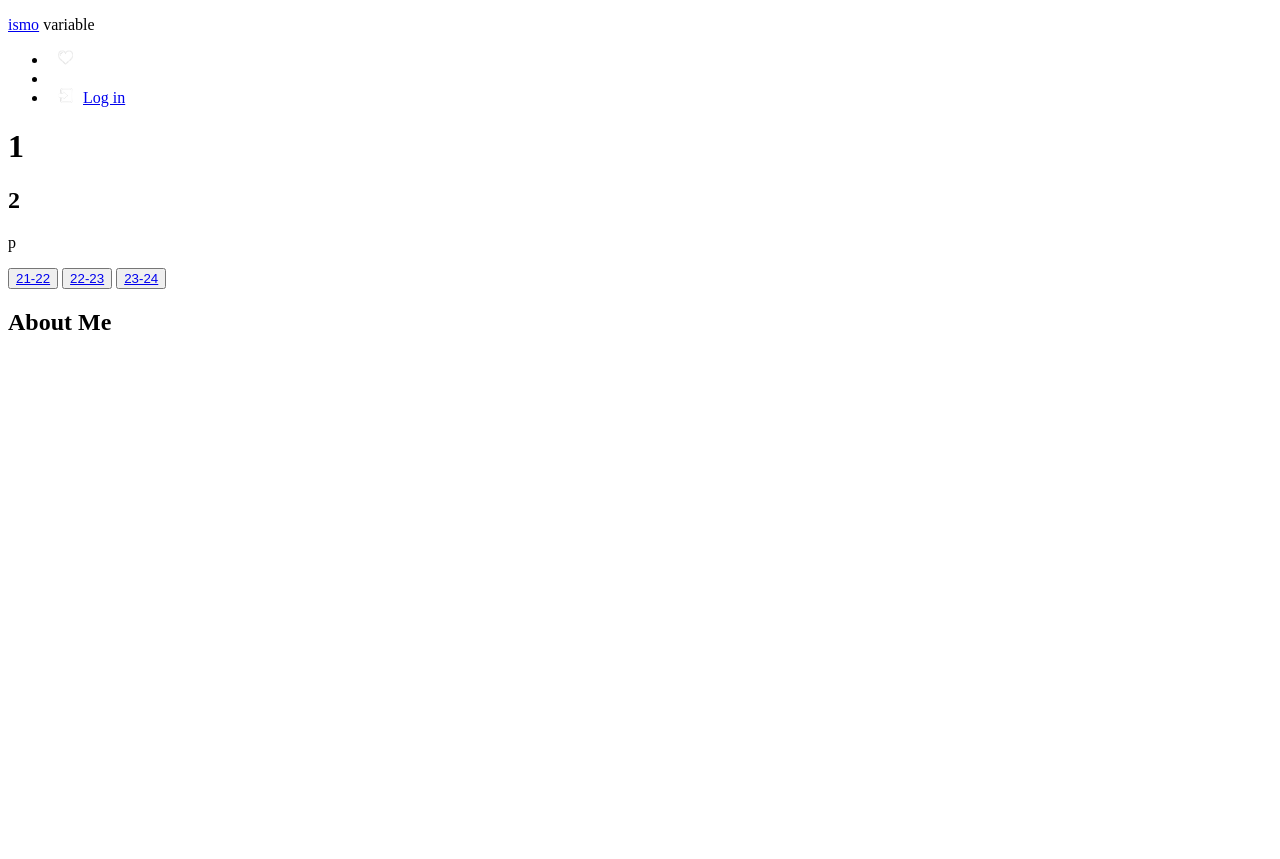
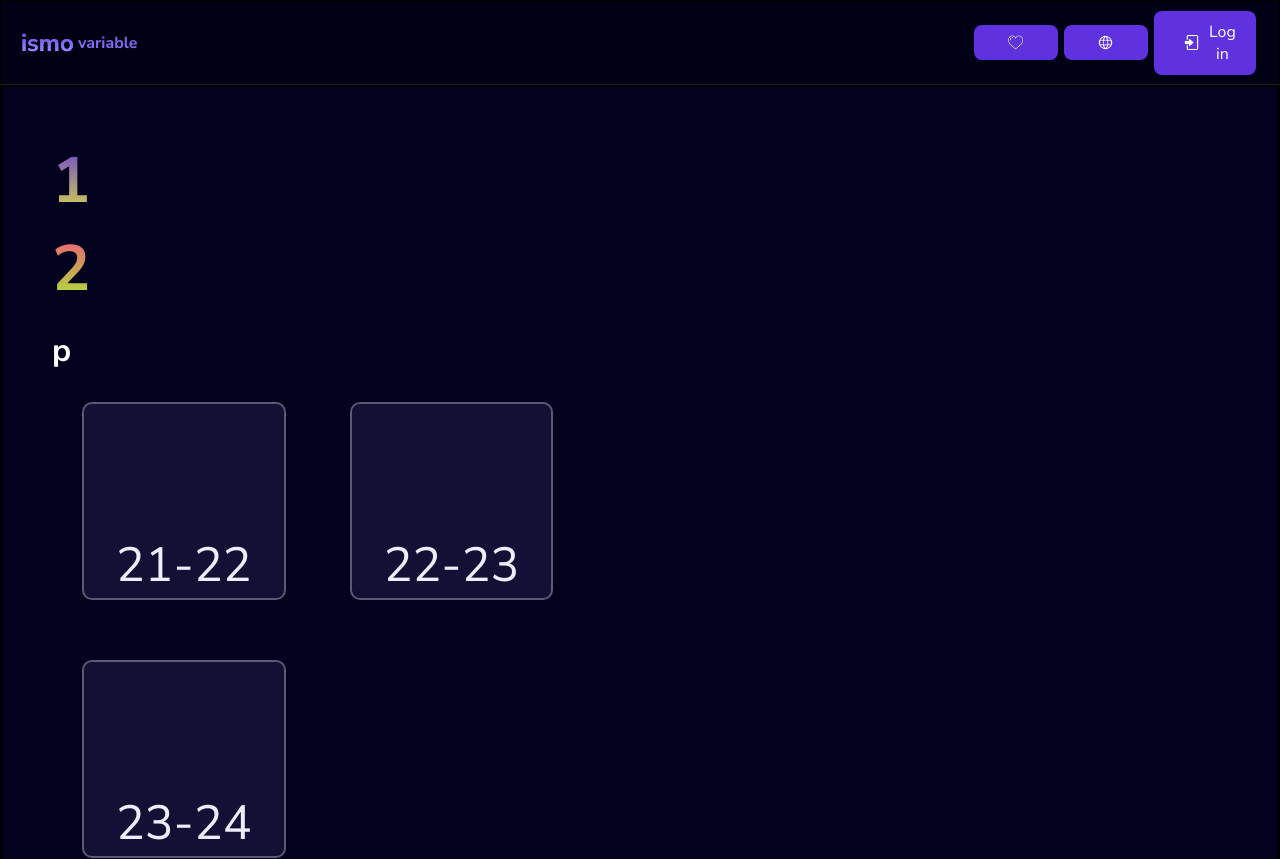
Before and after one commit to Aless-OP/ismos, a plain HTML site: page docs/index.html in a window 1280 px wide. Shown: the top 859 px of the page. Before the commit the page ends 800 px from the top, so only its background shows below. Drawn offline with Linux system fonts and the light colour scheme.

Commit message:
Update index.html

```diff
--- a/docs/index.html
+++ b/docs/index.html
@@ -5,7 +5,7 @@
     <meta name="viewport" content="width=device-width, initial-scale=1.0">
     <title>ismo (sujeto a cambios)</title>
     <link rel="icon" href="/ismos/images/favicon.ico" type="image/x-icon">
-    <link rel="stylesheet" href="/ismos/css/styles.css">
+    <link rel="stylesheet" href="/ismos/css/style.css">
     <link rel="preconnect" href="https://fonts.googleapis.com">
     <link rel="preconnect" href="https://fonts.gstatic.com" crossorigin>
     <link href="https://fonts.googleapis.com/css2?family=Nunito+Sans:opsz,wght@6..12,200;6..12,400;6..12,700&display=swap" rel="stylesheet">
```
